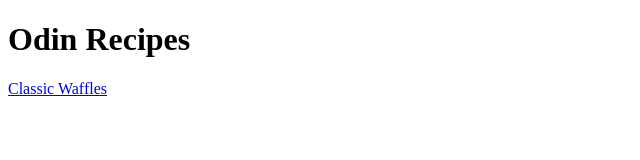
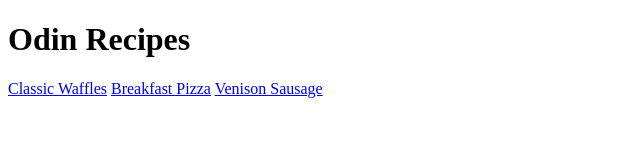
Before and after one commit to T-W-Smith/odin-recipes, a plain HTML site: page index.html in a window 1280 px wide. Shown: the whole page, without its empty margins (0-640 px from the left). Drawn offline with Linux system fonts and the light colour scheme.

Commit message:
Add links to both new recipe pages

```diff
--- a/index.html
+++ b/index.html
@@ -9,5 +9,7 @@
         <h1>Odin Recipes</h1>
 
         <a href="recipes/waffles.html">Classic Waffles</a>
+        <a href="recipes/breakfast_pizza.html">Breakfast Pizza</a>
+        <a href="recipes/venison_sausage.html">Venison Sausage</a>
     </body>
 </html>
```
